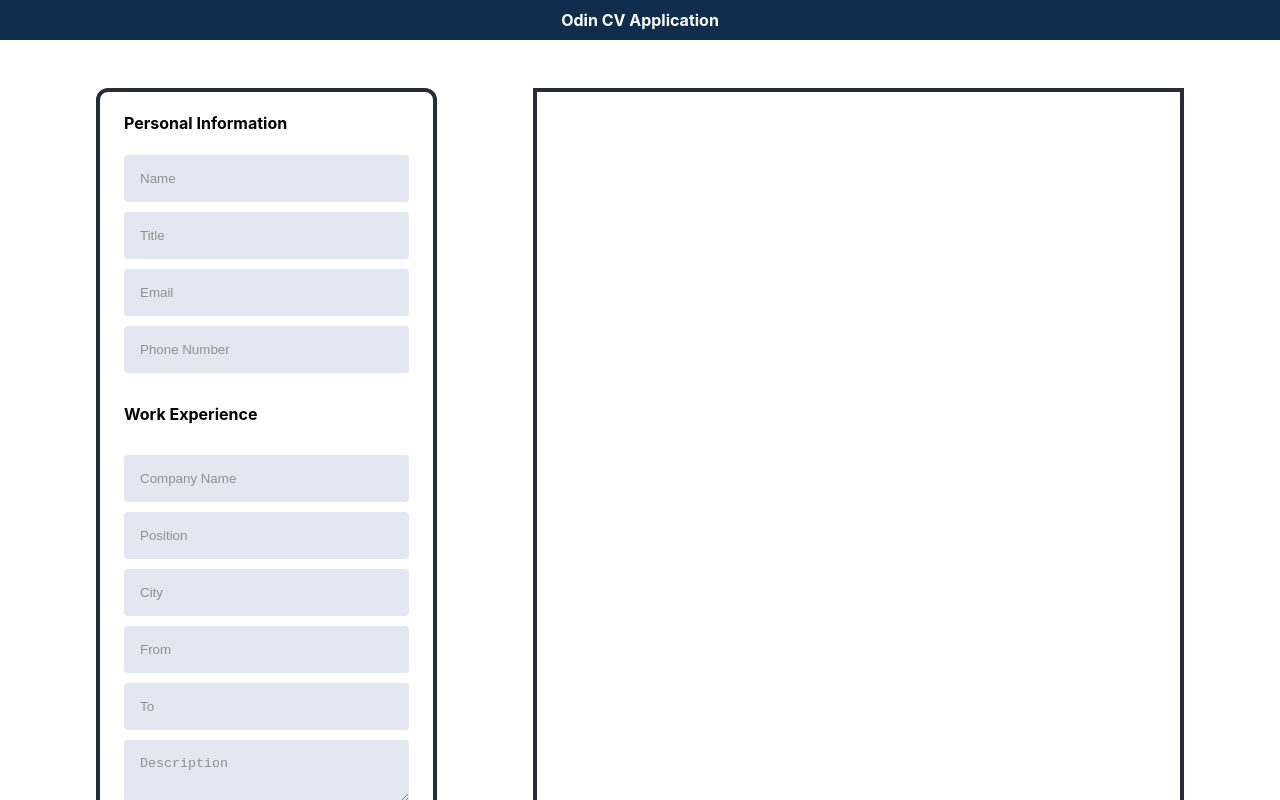
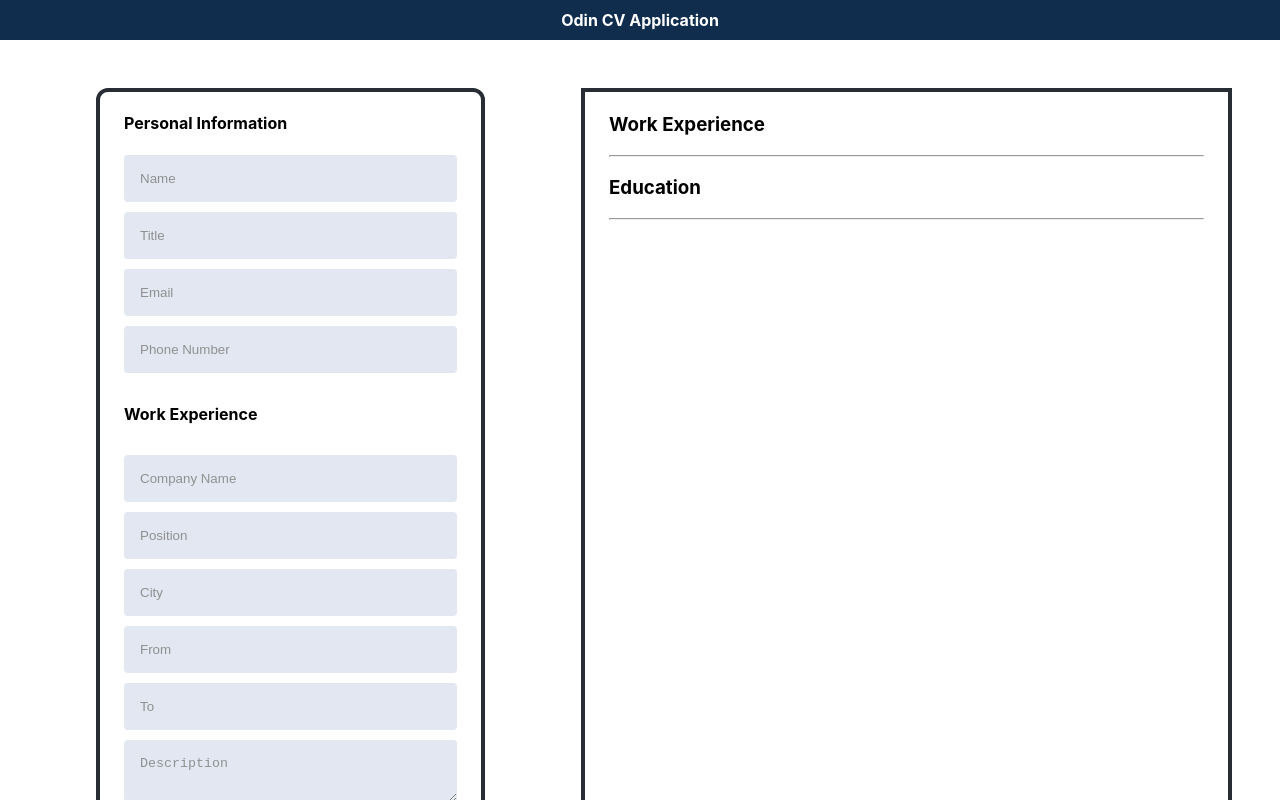
Before and after one commit to mraffia/odin-cv-application, a React (Create React App) app: page / in a window 1280 px wide. Shown: the top 800 px of the page. Built offline with nearby package versions, Linux system fonts and the light colour scheme.

Commit message:
Add overview html elements

```diff
--- a/src/App.css
+++ b/src/App.css
@@ -67,7 +67,7 @@
 
 .overview-container {
   grid-area: overview;
-  margin: 48px 96px 48px 48px;
+  margin: 48px 48px 48px 48px;
   padding: 0 24px 24px 24px;
   border: #282c34 4px solid;
   height: 842px;
--- a/src/components/Overview.js
+++ b/src/components/Overview.js
@@ -10,11 +10,42 @@ class Overview extends React.Component {
             <div className="overview-container">
                 <div className="overview-header">
                     <h1>{personal.name}</h1>
-                    <h4>{personal.title}</h4>
+                    <p>{personal.title}</p>
                     <div>{personal.email}</div>
                     <div>{personal.phone}</div>
-                    <div>{personal.linkedin}</div>
-                    <div>{personal.github}</div>
+                </div>
+
+                <div className="overview-experience-container">
+                    <h3 className="overview-experience-title">Work Experience</h3>
+                    <hr />
+                    {experiences.map((experience, i) => {
+                        return (
+                        <div key={i} className="overview-experience">
+                            <div className="overview-experience-name">{experience.companyName}</div>
+                            <div className="overview-experience-city">{experience.workCity}</div>
+                            <div className="overview-experience-position">{experience.position}</div>
+                            <div className="overview-experience-from">{experience.workFrom}</div>
+                            <div className="overview-experience-to">{experience.workTo}</div>
+                            <div className="overview-experience-desc">{experience.workDesc}</div>
+                        </div>
+                        );
+                    })}
+                </div>
+
+                <div className="overview-education-container">
+                    <h3 className="overview-education-title">Education</h3>
+                    <hr />
+                    {educations.map((education, i) => {
+                        return (
+                        <div key={i} className="overview-education">
+                            <div className="overview-education-name">{education.schoolName}</div>
+                            <div className="overview-education-degree">{education.degree}</div>
+                            <div className="overview-education-study">{education.studyTitle}</div>
+                            <div className="overview-education-from">{education.studyFrom}</div>
+                            <div className="overview-education-to">{education.studyTo}</div>
+                        </div>
+                        );
+                    })}
                 </div>
             </div>
         );
```
